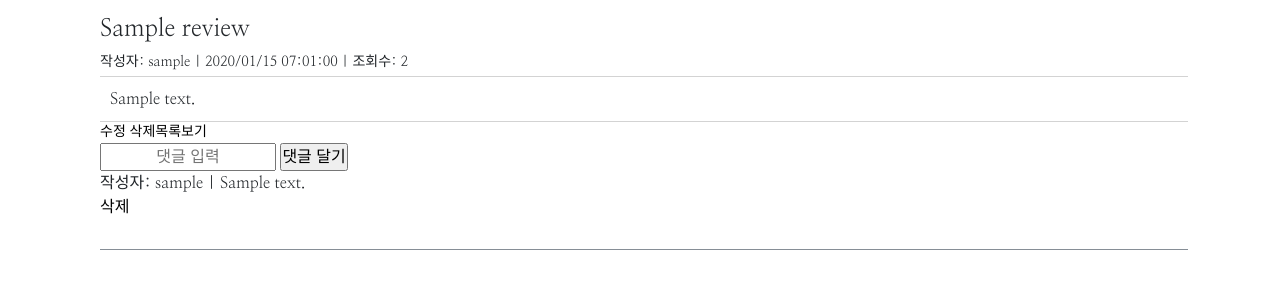
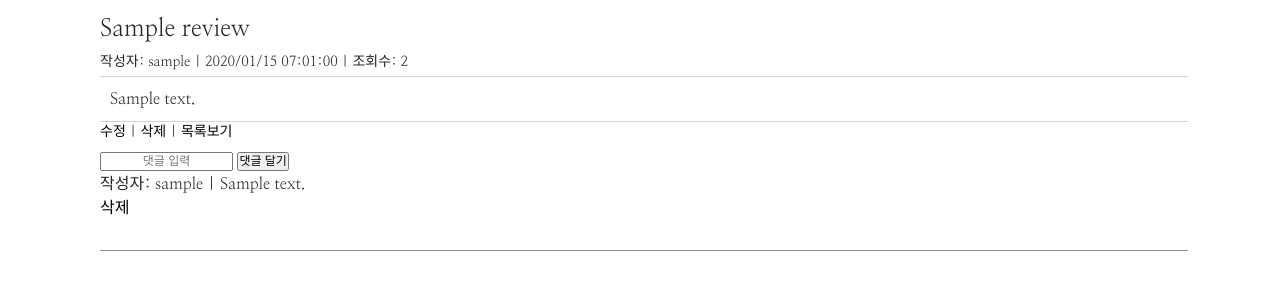
Before and after one commit to blackco66/LetsCountPeople, a Django app: page /pages/review/1/ in a window 1280 px wide. Shown: the part 117-417 px from the top of the page. Run offline with Django 3.2, Linux system fonts and the light colour scheme; a user stored in the database is signed in; tables that the repository leaves empty hold one stand-in row (values such as "Sample post"); some libraries are stand-ins or nearby versions.

Commit message:
show.html css 적용

```diff
--- a/LetsCountPeople/pages/static/pages/show.css
+++ b/LetsCountPeople/pages/static/pages/show.css
@@ -1,4 +1,4 @@
-.article {
+article {
   display: block;
 }
 .article-info {
@@ -14,3 +14,7 @@
 .article-edit {
   font-size: 14px;
 }
+.input-style {
+  line-height: 15px;
+  font-size: 14px;
+}
--- a/LetsCountPeople/pages/templates/pages/show.html
+++ b/LetsCountPeople/pages/templates/pages/show.html
@@ -9,22 +9,21 @@
     <div class="article-content">
       {{ review.content }}
     </div>
-    <div style="font-size:14px; display:flex;">
-      <div>
-        {% if review.author == request.user %}
-          <a href="/pages/review/{{ review.id }}/update/">수정</a>
-          <a href="/pages/review/{{ review.id }}/delete/">삭제</a>
-        {% endif %}
-      </div>
-      <a  href="/pages/review/" style="">목록보기</a>
+    <div style="font-size:14px;">
+      {% if review.author == request.user %}
+        <a href="/pages/review/{{ review.id }}/update/">수정 </a>|
+        <a href="/pages/review/{{ review.id }}/delete/"> 삭제 </a>|
+      {% endif %}
+      <a href="/pages/review/"> 목록보기</a>
     </div>
+    <div style="height:5px;"></div>
   </article>
   <div>
     {% if user.is_authenticated %}
-      <form action="/pages/review/{{ review.id }}/comment/" method="POST" class="comment-submit" data-rid= {{ review.id }} data-csrfmiddlewaretoken="{{ csrf_token }}">
+      <form action="/pages/review/{{ review.id }}/comment/" method="POST" class="comment-submit" data-rid={{ review.id }} data-csrfmiddlewaretoken="{{ csrf_token }}">
         {% csrf_token %}
-        <input id="{{ review.id }}" type="text" name="review-comment" placeholder="댓글 입력" />
-        <input type="submit" value="댓글 달기" />
+        <input id="{{ review.id }}" type="text" name="review-comment" style="line-height: 15px; font-size: 12px;" placeholder="댓글 입력" />
+        <input type="submit" style="line-height: 15px; font-size: 12px;" value="댓글 달기" />
       </form>
     {% endif %}
     {% for comment in review.reviewcomment_set.all %}
--- a/LetsCountPeople/pages/views.py
+++ b/LetsCountPeople/pages/views.py
@@ -80,7 +80,7 @@ def delete(request, id):
 
 def comment(request, id):
     ReviewComment.objects.create(
-        author=request.user, review_id=id, content=request.POST['content'])
+        author=request.user, review_id=id, content=request.POST['review-comment'])
     new_comment = ReviewComment.objects.latest('id')
 
     context = {
@@ -88,7 +88,8 @@ def comment(request, id):
         'username': new_comment.author.username,
         'content': new_comment.content,
     }
-    return JsonResponse(context)
+    review = Review.objects.get(id=id)
+    return render(request, 'pages/show.html', {'review': review})
 
 
 def comment_delete(request, id, cid):
```
